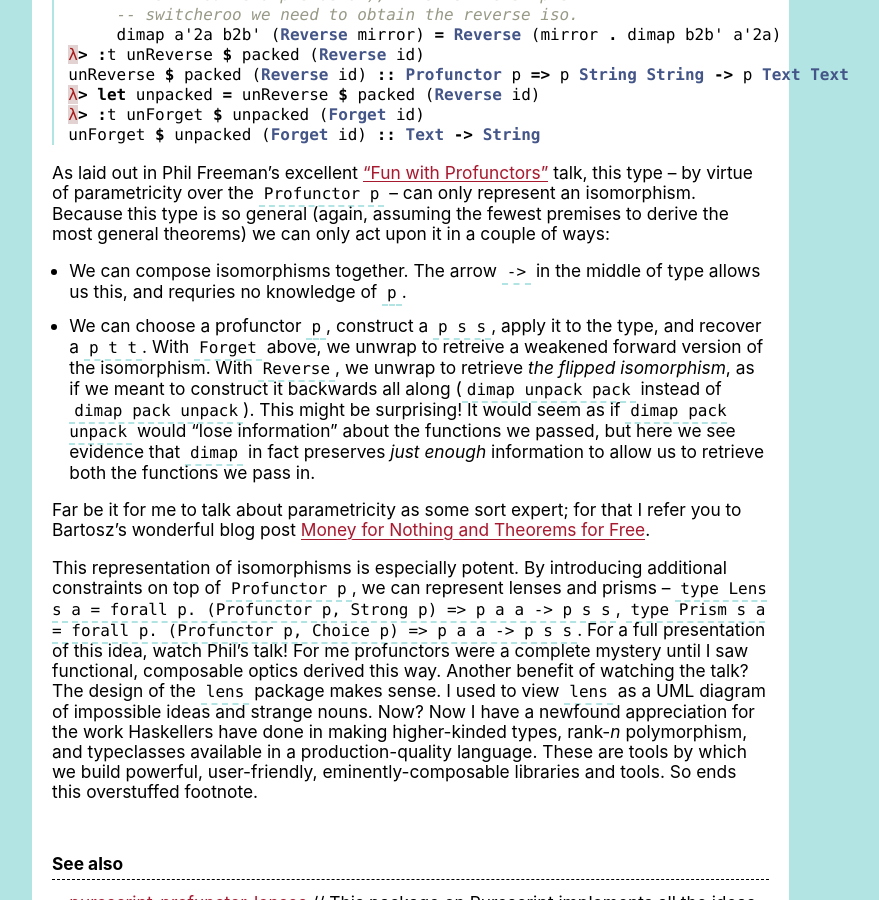
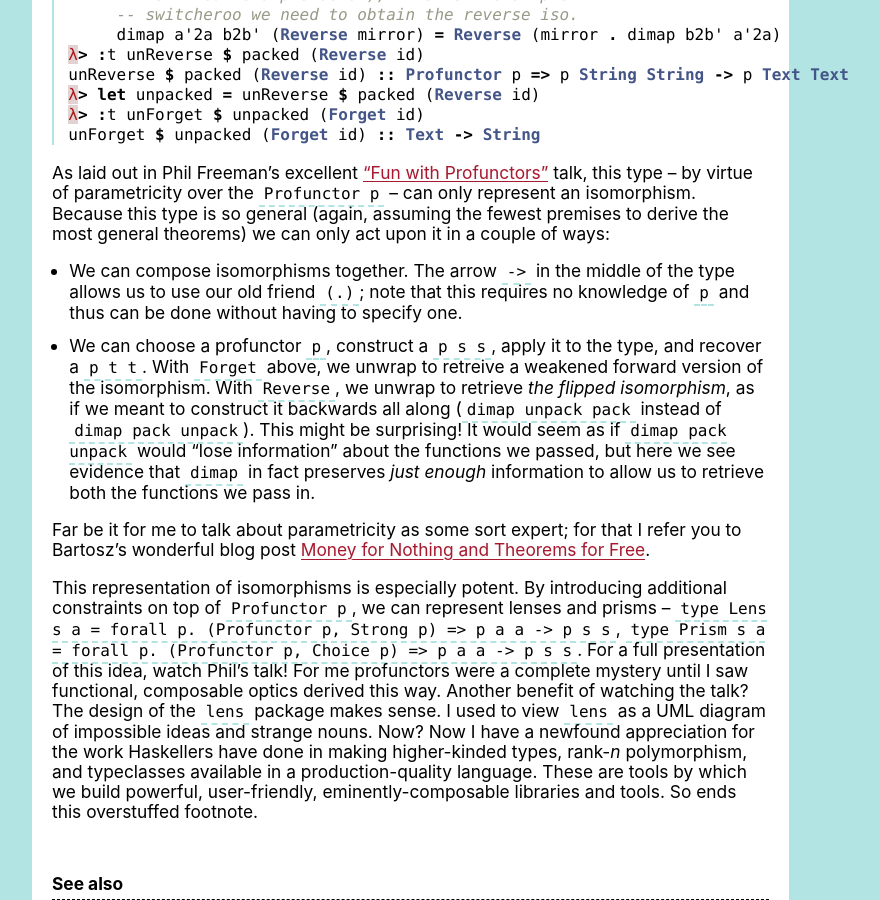
Before and after one commit to hlian/hao.codes, a Jekyll site: the page built from _posts/2016-08-30-functors.md, in a window 1280 px wide and 900 px high, scrolled down 3476 px. Shown: the whole window, without its empty margins (0-879 px from the left). Built offline with Jekyll 4.4.1, drawn with Linux system fonts in a browser that asks for light colours.

Commit message:
Update 2016-08-30-functors.md

```diff
--- a/_posts/2016-08-30-functors.md
+++ b/_posts/2016-08-30-functors.md
@@ -161,7 +161,7 @@ unForget $ unpacked (Forget id) :: Text -> String
 
 As laid out in Phil Freeman's excellent ["Fun with Profunctors"](https://www.youtube.com/watch?v=OJtGECfksds) talk, this type – by virtue of parametricity over the `Profunctor p` – can only represent an isomorphism. Because this type is so general (again, assuming the fewest premises to derive the most general theorems) we can only act upon it in a couple of ways:
 
-* We can compose isomorphisms together. The arrow `->` in the middle of type allows us this, and requries no knowledge of `p`.
+* We can compose isomorphisms together. The arrow `->` in the middle of the type allows us to use our old friend `(.)`; note that this requires no knowledge of `p` and thus can be done without having to specify one.
 
 * We can choose a profunctor `p`, construct a `p s s`, apply it to the type, and recover a `p t t`. With `Forget` above, we unwrap to retreive a weakened forward version of the isomorphism. With `Reverse`, we unwrap to retrieve _the flipped isomorphism_, as if we meant to construct it backwards all along (`dimap unpack pack` instead of `dimap pack unpack`). This might be surprising! It would seem as if `dimap pack unpack` would "lose information" about the functions we passed, but here we see evidence that `dimap` in fact preserves _just enough_ information to allow us to retrieve both the functions we pass in.
 
```
